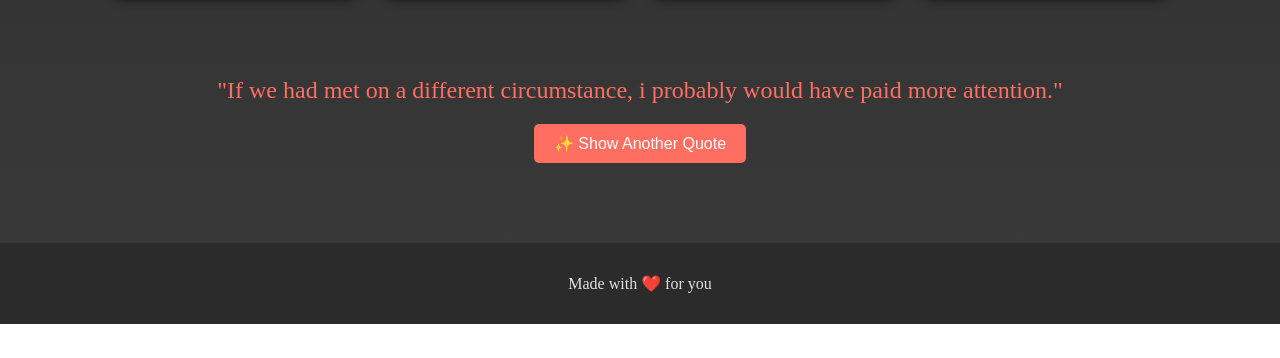
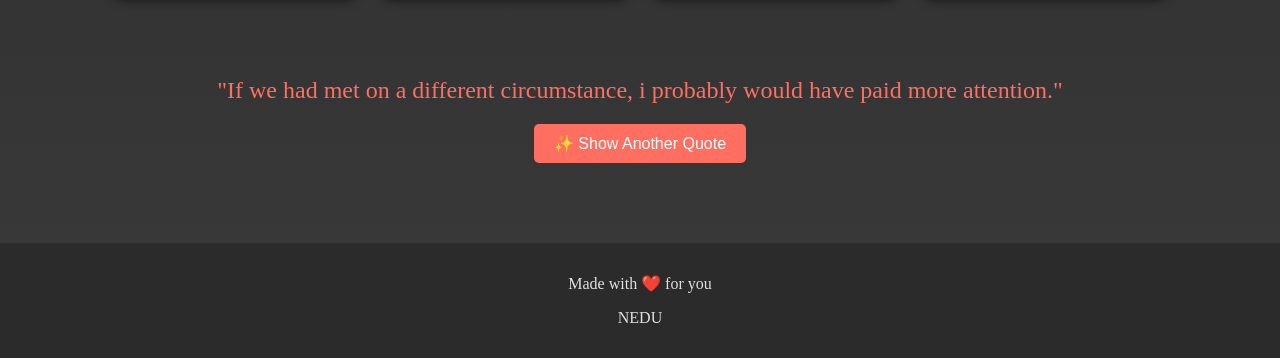
Before and after one commit to Daniel7303/to-favour, a plain HTML site: page index.html in a window 1280 px wide. Shown: the part 1396-1754 px from the top of the page. Before the commit the page ends 1720 px from the top, so only its background shows below. Drawn offline with nearby package versions, Linux system fonts and the light colour scheme.

Commit message:
name fix in footer

```diff
--- a/index.html
+++ b/index.html
@@ -196,6 +196,7 @@
 
     <footer>
         <p>Made with ❤️ for you</p>
+        <p>NEDU</p>
     </footer>
 
     <script>
```
